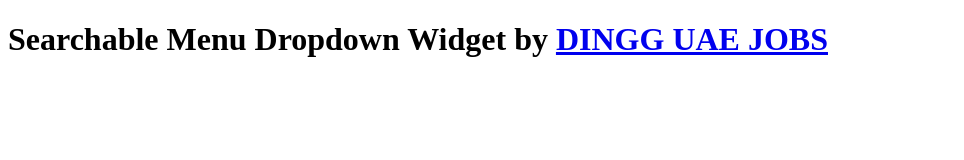
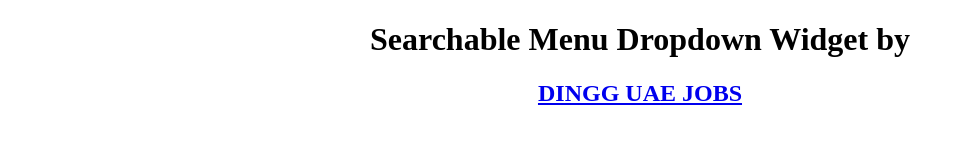
Before and after one commit to sateeshpeetha/Searchable-Dropdown-Menu-with-AngularjS, a plain HTML site: page index.html in a window 1280 px wide. Shown: the whole page, without its empty margins (0-964 px from the left). Drawn offline with nearby package versions, Linux system fonts and the light colour scheme; no server answers.

Commit message:
Update index.html

```diff
--- a/index.html
+++ b/index.html
@@ -11,8 +11,10 @@
 
 
 <body >
-
-	<h1> Searchable Menu Dropdown Widget by <a href="http://uae-jobs.dingg.org/"> DINGG UAE JOBS </a> </h1>
+	<div align="center">
+	<h1> Searchable Menu Dropdown Widget by  </h1>
+	<h2> <a href="http://uae-jobs.dingg.org/"> DINGG UAE JOBS </a> </h2>
+	</div>
 	<br>
 	<br>
 	<div align="center">
```
